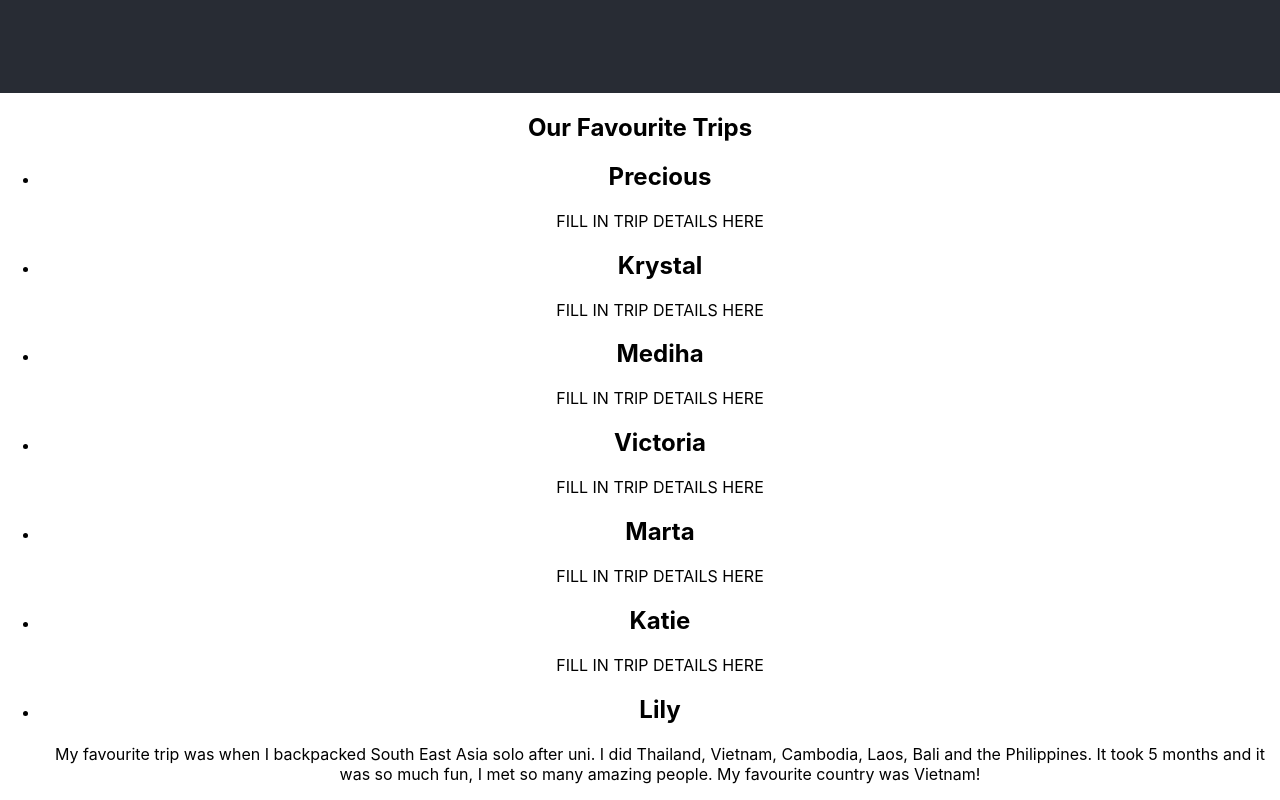
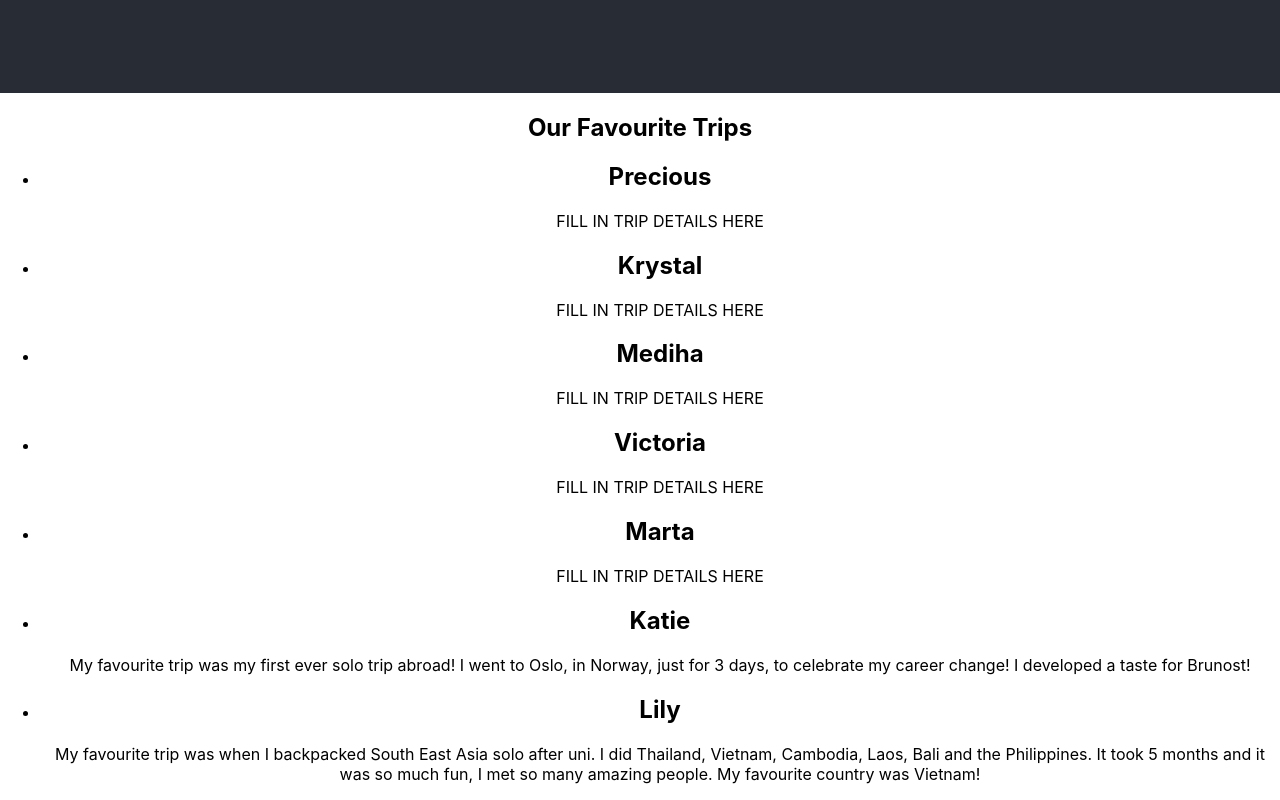
Before and after one commit to lilywright17/TripScribe, a React (Create React App) app in the folder tripscribe/: page / in a window 1280 px wide. Shown: the part 707-1507 px from the top of the page. Built offline with nearby package versions, Linux system fonts and the light colour scheme.

Commit message:
katie added p tag info to app.js

```diff
--- a/tripscribe/src/App.js
+++ b/tripscribe/src/App.js
@@ -31,7 +31,7 @@ function App() {
             </li>
             <li>
               <h2>Katie</h2>
-              <p>FILL IN TRIP DETAILS HERE</p>
+              <p>My favourite trip was my first ever solo trip abroad! I went to Oslo, in Norway, just for 3 days, to celebrate my career change! I developed a taste for Brunost!</p>
             </li>
             <li>
               <h2>Lily</h2>
```
